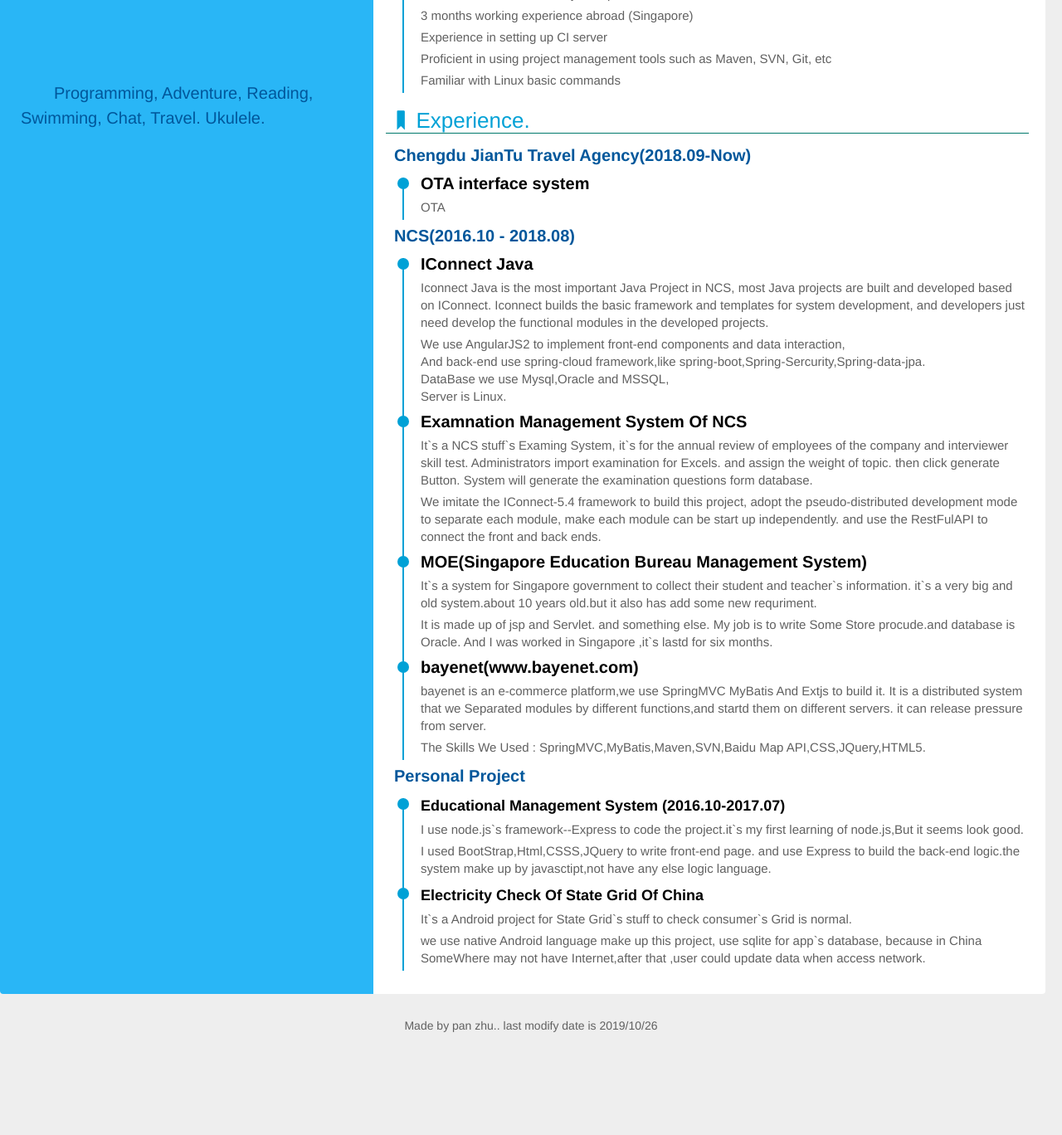
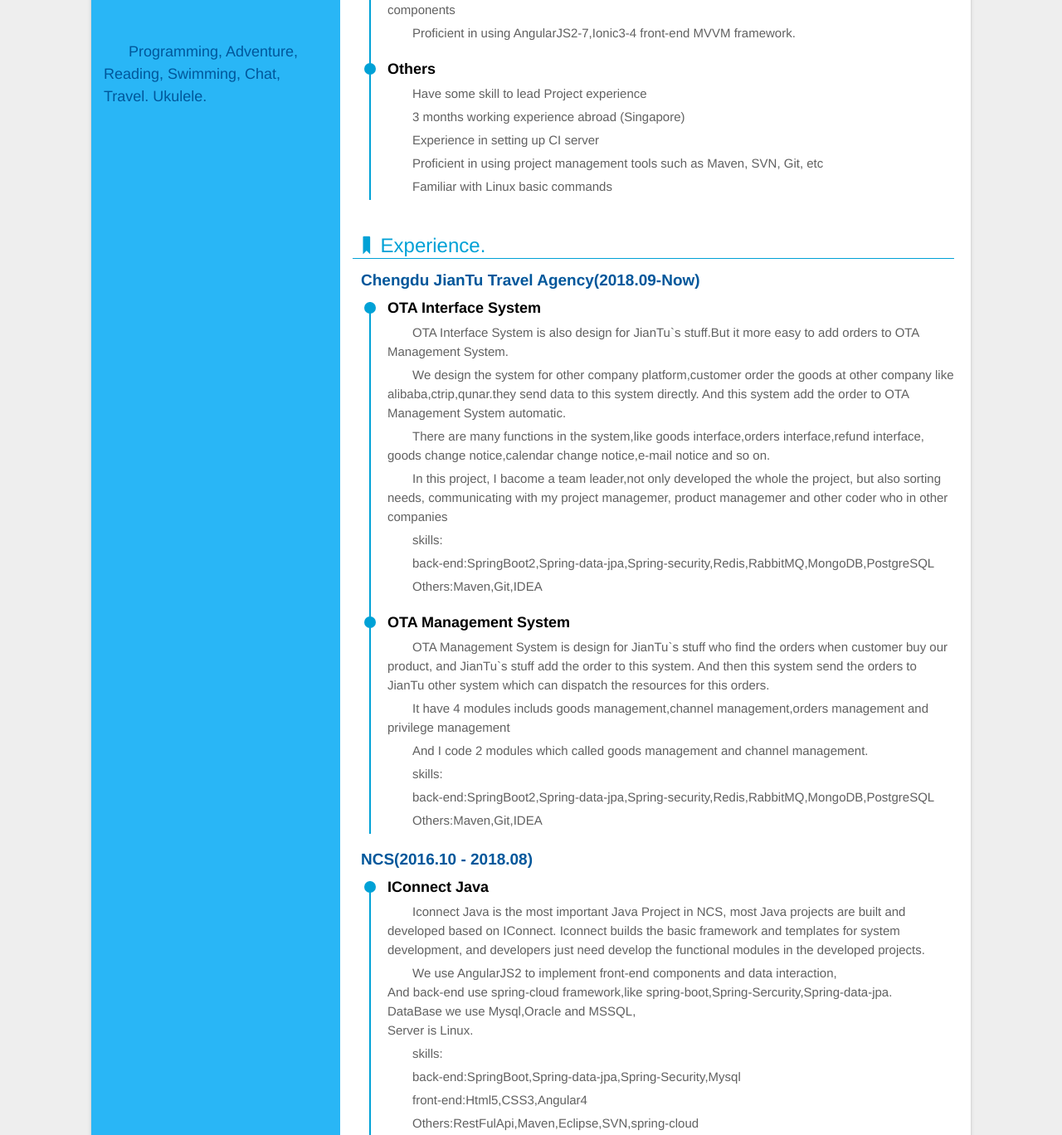
Before and after one commit to pandapanzhu/MyResume, a website: page print.html in a window 1280 px wide. Shown: the part 584-1952 px from the top of the page at 83% size. Before the commit the page ends 1848 px from the top, so only its background shows below. Drawn offline with Linux system fonts and the light colour scheme; some packages are replaced by stand-ins of ours; a script that the page names is missing.

Commit message:
更新英文简历

```diff
--- a/print.html
+++ b/print.html
@@ -7,8 +7,17 @@
     <meta name="keywords" content="pandapanzhu,Resume,full stack">
     <link rel="shortcut icon" href="favicon.ico">
     <link rel="stylesheet" href="dist/css/style.min.css">
-    <link rel="stylesheet" href="dist/css/print.min.css">
     <link rel="stylesheet" href="dist/css/fontello.min.css">
+    <link rel="stylesheet" href="lib/zoom.css">
+    <style>
+        .itstyle{
+            margin-left:5%;
+        }
+        p{
+            text-indent:30px;
+        }
+
+    </style>
 </head>
 <body>
 <div class="container">
@@ -81,8 +90,27 @@
                 <ul class ="exp">
                     <li>
                         <div class="circle"></div>
-                        <h4>OTA interface system</h4>
-                        <p>OTA </p>
+                        <h4>OTA Interface System</h4>
+                        <p>OTA Interface System is also design for JianTu`s stuff.But it more easy to add orders to OTA Management System.</p>
+                        <p>We design the system for other company platform,customer order the goods at other company like alibaba,ctrip,qunar.they send data to this system directly.
+                            And this system add the order to OTA Management System automatic.</p>
+                        <p>There are many functions in the system,like goods interface,orders interface,refund interface, goods change notice,calendar change notice,e-mail notice and so on.</p>
+                        <p>In this project, I bacome a team leader,not only developed the whole the project, but also sorting needs, communicating with my project managemer, product managemer and other coder who in other companies</p>
+                        <p>skills:</p>
+                        <p>back-end:SpringBoot2,Spring-data-jpa,Spring-security,Redis,RabbitMQ,MongoDB,PostgreSQL</p>
+                        <p>Others:Maven,Git,IDEA</p>
+                    </li>
+                    <li>
+                        <div class="circle"></div>
+                        <h4>OTA Management System</h4>
+                        <p>OTA Management System is design for JianTu`s stuff who find the orders when customer buy our product, and JianTu`s stuff add the order to this system.
+                            And then this system send the orders to JianTu other system which can dispatch the resources for this orders. </p>
+                        <p>It have 4 modules includs goods management,channel management,orders management and privilege management</p>
+                        <p>And I code 2 modules which called goods management and channel management.</p>
+                        <p>skills:</p>
+                        <p>back-end:SpringBoot2,Spring-data-jpa,Spring-security,Redis,RabbitMQ,MongoDB,PostgreSQL</p>
+                        <p>Others:Maven,Git,IDEA</p>
+
                     </li>
                 </ul>
                 <h3>NCS(2016.10 - 2018.08)</h3>
@@ -100,6 +128,10 @@
                             DataBase we use Mysql,Oracle and MSSQL,<br>
                             Server is Linux.<br>
                         </p>
+                        <p>skills:</p>
+                        <p>back-end:SpringBoot,Spring-data-jpa,Spring-Security,Mysql</p>
+                        <p>front-end:Html5,CSS3,Angular4</p>
+                        <p>Others:RestFulApi,Maven,Eclipse,SVN,spring-cloud</p>
                     </li>
 
                     <li>
@@ -114,6 +146,10 @@
                             adopt the pseudo-distributed development mode to separate each module, make each module can be start up independently.
                             and use the RestFulAPI to connect the front and back ends.
                         </p>
+                        <p>skills:</p>
+                        <p>back-end:SpringBoot,Spring-data-jpa,Spring-Security,Mysql</p>
+                        <p>front-end:Html5,CSS3,Angular4</p>
+                        <p>Others:RestFulApi,Maven,Eclipse,SVN</p>
                     </li>
                     <li>
                         <div class="circle"></div>
@@ -124,6 +160,9 @@
                         <p>It is made up of jsp and Servlet. and something else. My job is to write Some Store procude.and database is Oracle.
                             And I was worked in Singapore ,it`s lastd for six months.
                         </p>
+                        <p>skills:</p>
+                        <p>back-end:java,WebFocus,PLSQL,Orale</p>
+                        <p>front-end:jsp,Html,CSS,javasctipt</p>
                     </li>
                     <li>
                         <div class="circle"></div>
@@ -132,29 +171,37 @@
                             It is a distributed system that we Separated modules by different functions,and startd them on different servers.
                             it can release pressure from server.
                         </p>
-                        <p>
-                            The Skills We Used : SpringMVC,MyBatis,Maven,SVN,Baidu Map API,CSS,JQuery,HTML5.
-                        </p>
+                        <p>skills:</p>
+                        <p>back-end:SpringMVC,Mybatis,Mysql,Shiro,Redis,POI</p>
+                        <p>front-end:easyUI,ExtJs</p>
+                        <p>Others:RestFulApi,SSO,Maven,SVN</p>
+
                     </li>
                 </ul>
                 <h3>Personal Project</h3>
                 <ul class="exp">
+                     <li>
+                        <div class="circle"></div>
+                        <h4>
+                            <span>Warehouse management System -- zp.bookobe.com</span>
+                        </h4>
+                        <p>This project was designed for learning Jhipster,and It has 4 modules includs stuff management,salary management, IO management and type management.
+                            In this project we can customize different type for different company.</p>
+                        <p>skills:</p>
+                        <p>back-end:SpringMVC,MongoDB,file system</p>
+                        <p>front-end:Jquery,Bootstrap,Html5,CSS</p>
+                    </li>
                     <li>
                         <div class="circle"></div>
                         <h4>
                             <span>Educational Management System (2016.10-2017.07)</span>
                         </h4>
-                        <p>I use node.js`s framework--Express to code the project.it`s my first learning of node.js,But it seems look good.</p>
-                        <p>I used BootStrap,Html,CSSS,JQuery to write front-end page. and use Express to build the back-end logic.the system make up by javasctipt,not have any else logic language. </p>
-                    </li>
-                    <li>
-                        <div class="circle"></div>
-                        <h4>
-                            <span>Electricity Check Of State Grid Of China</span>
-                        </h4>
-                        <p>It`s a Android project for State Grid`s stuff to check consumer`s Grid is normal.</p>
-                        <p>we use native Android language make up this project, use sqlite for app`s database,
-                            because in China SomeWhere may not have Internet,after that ,user could update data when access network.</p>
+                        <p>Node.js`s framework--Express is the framework which I used to code this project. It`s my first learning of node.js,But it seems look good.</p>
+                        <p>At the front-end page I used BootStrap,Html,CSSS,JQuery. and use Express to build the back-end logic.
+                            this system make up by javasctipt,not have any else logic language. </p>
+                        <p>skills:</p>
+                        <p>back-end:Express,MongoDB,file system</p>
+                        <p>front-end:Jquery,Bootstrap,Html5,CSS</p>
                     </li>
                 </ul>
             </li>
```
Also changed, not shown: index.html (+2 -2 lines), README.md, 2 other files.
